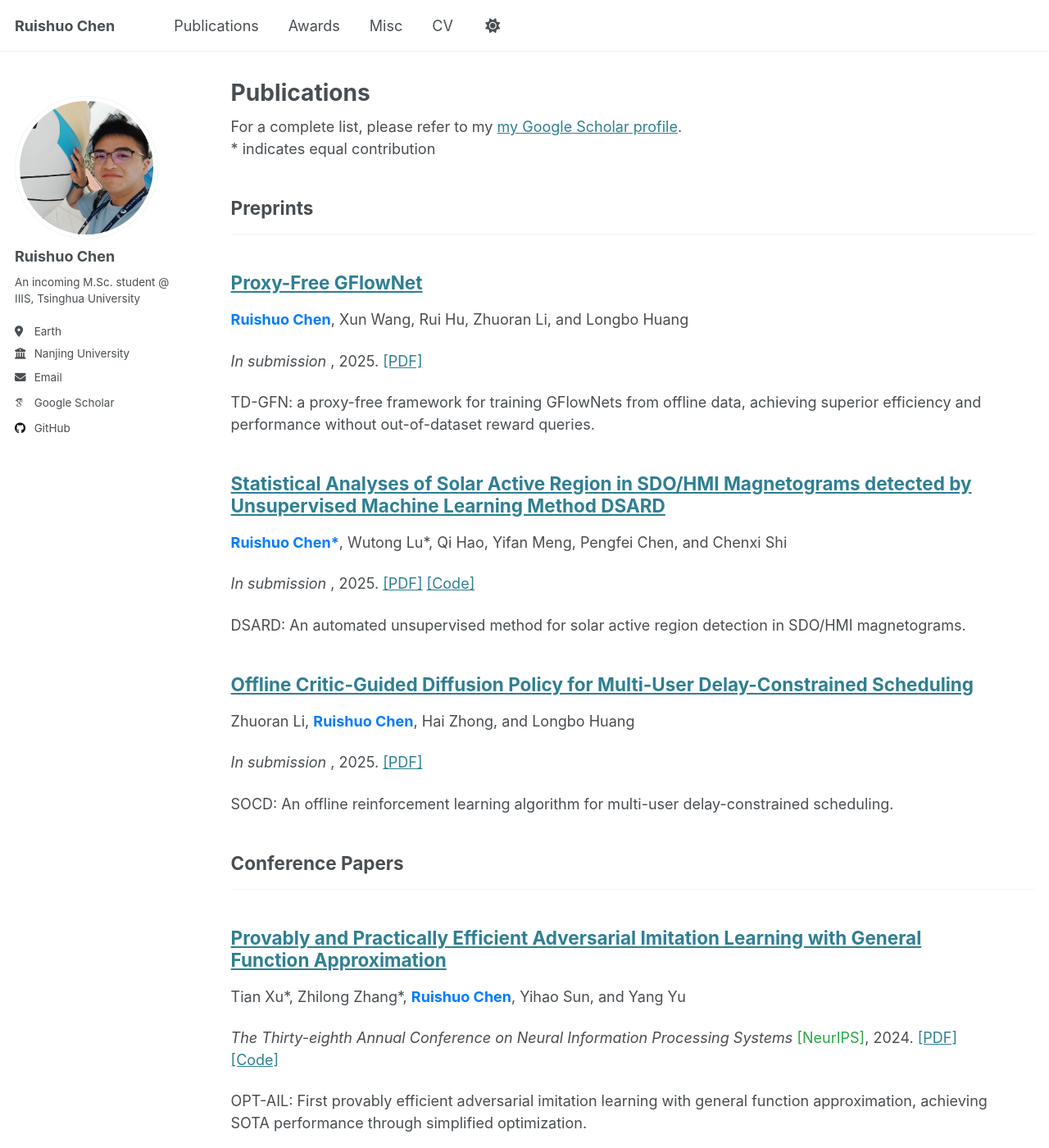
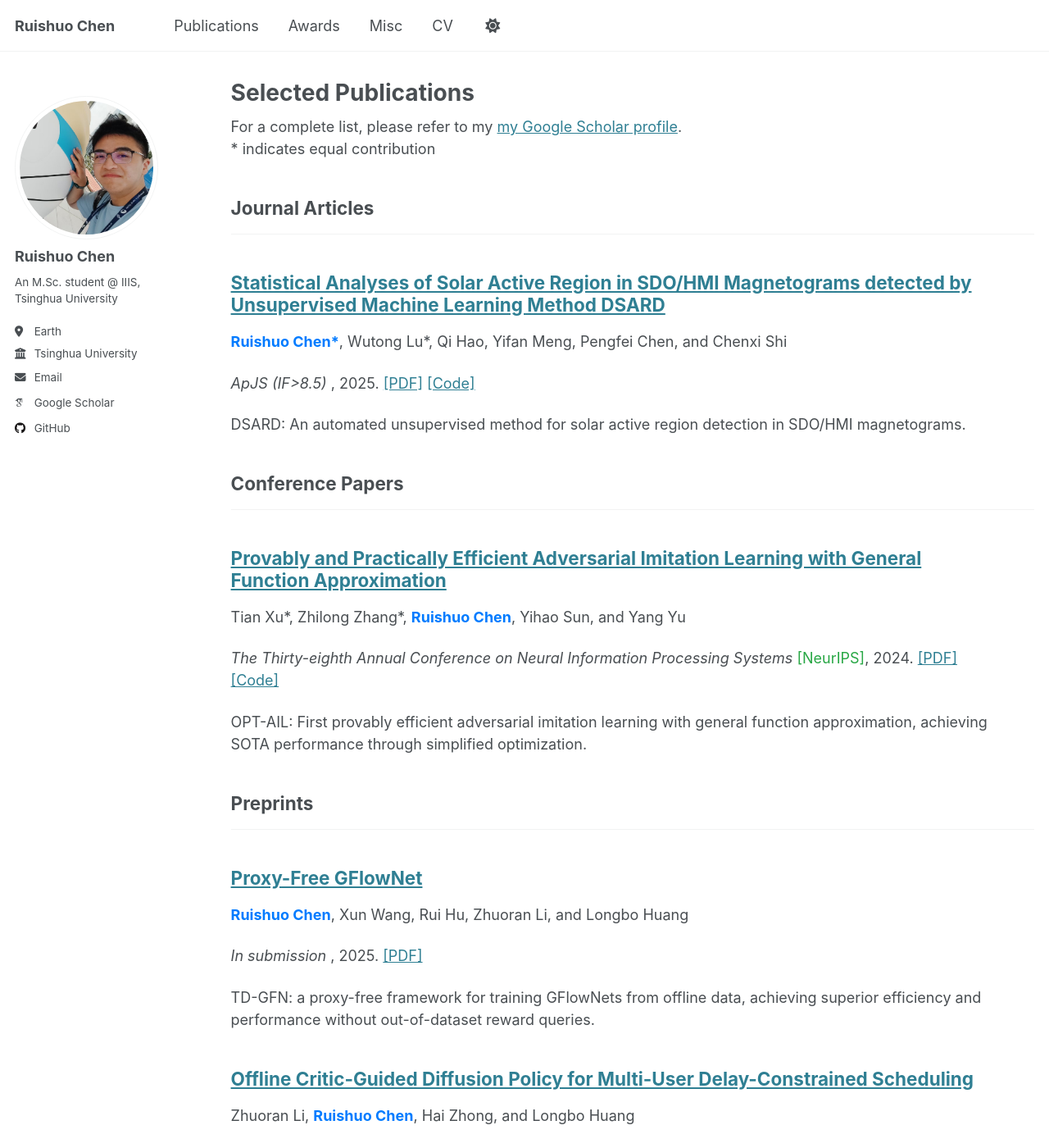
Before and after one commit to Chenruishuo/Chenruishuo.github.io, a Jekyll site: the page built from _pages/publications.html, in a window 1280 px wide and 1400 px high. Shown: the whole window at 82% size. Built offline with Jekyll 4.4.1, drawn with Linux system fonts in a browser that asks for light colours; some web fonts are replaced; comment, search, counter and statistics services are not loaded; some of the changed text lies outside the part shown.

Commit message:
update DSARD and self condition

```diff
--- a/_config.yml
+++ b/_config.yml
@@ -25,9 +25,9 @@ author:
   avatar           : "profile.png"
   name             : "Ruishuo Chen"
   pronouns         : # example: "she/her"
-  bio              : "An incoming M.Sc. student @ IIIS, Tsinghua University"
+  bio              : "An M.Sc. student @ IIIS, Tsinghua University"
   location         : "Earth"
-  employer         : "Nanjing University"
+  employer         : "Tsinghua University"
   uri              : # URL
   email            : "rayshuochen@gmail.com"
 
@@ -81,10 +81,10 @@ publication_category:
     title: 'Books'
   manuscripts:
     title: 'Journal Articles'
+  conferences:
+    title: 'Conference Papers'
   preprints:
     title: 'Preprints'
-  conferences:
-    title: 'Conference Papers'
 
 
 # Site Settings
--- a/_includes/author-profile.html
+++ b/_includes/author-profile.html
@@ -21,16 +21,21 @@
   </div>
 
   <script>
+    // 预加载图片
+    const basePath = "{{ base_path }}";
+    const profile1 = new Image();
+    const profile2 = new Image();
+    profile1.src = basePath + '/images/profile.png';
+    profile2.src = basePath + '/images/profile2.png';
+
     function toggleAvatar(element) {
       const img = element.querySelector('img');
       const currentSrc = img.src;
-      const basePath = "{{ base_path }}";
-      const timestamp = new Date().getTime();
 
-      if (currentSrc.includes('profile.png')) {
-        img.src = basePath + '/images/profile2.png?v=' + timestamp;
+      if (currentSrc.includes('profile2.png')) {
+        img.src = profile1.src + '?v=' + new Date().getTime();
       } else {
-        img.src = basePath + '/images/profile.png?v=' + timestamp;
+        img.src = profile2.src + '?v=' + new Date().getTime();
       }
     }
   </script>
--- a/_pages/publications.html
+++ b/_pages/publications.html
@@ -1,6 +1,6 @@
 ---
 layout: archive
-title: "Publications"
+title: "Selected Publications"
 permalink: /publications/
 author_profile: true
 ---
--- a/_publications/DSARD.md
+++ b/_publications/DSARD.md
@@ -2,11 +2,11 @@
 title: "Statistical Analyses of Solar Active Region in SDO/HMI Magnetograms detected by Unsupervised Machine Learning Method DSARD"
 authors: "<span style='color: #007bff; font-weight: bold;'>Ruishuo Chen*</span>, Wutong Lu*, Qi Hao, Yifan Meng, Pengfei Chen, and Chenxi Shi"
 collection: publications
-category: preprints
+category: manuscripts
 permalink: /publication/DSARD
 excerpt: 'DSARD: An automated unsupervised method for solar active region detection in SDO/HMI magnetograms.'
 date: 2025-02-25
-venue: "In submission"
+venue: "ApJS (IF>8.5)"
 venue_short:
 paperurl: "https://arxiv.org/pdf/2502.17990"
 codeurl: "https://github.com/Chenruishuo/DSARD.git"
```
Also changed, not shown: _pages/about.md (+2 -3 lines), _pages/awards.md (+1 -0 lines), 1 other file.
